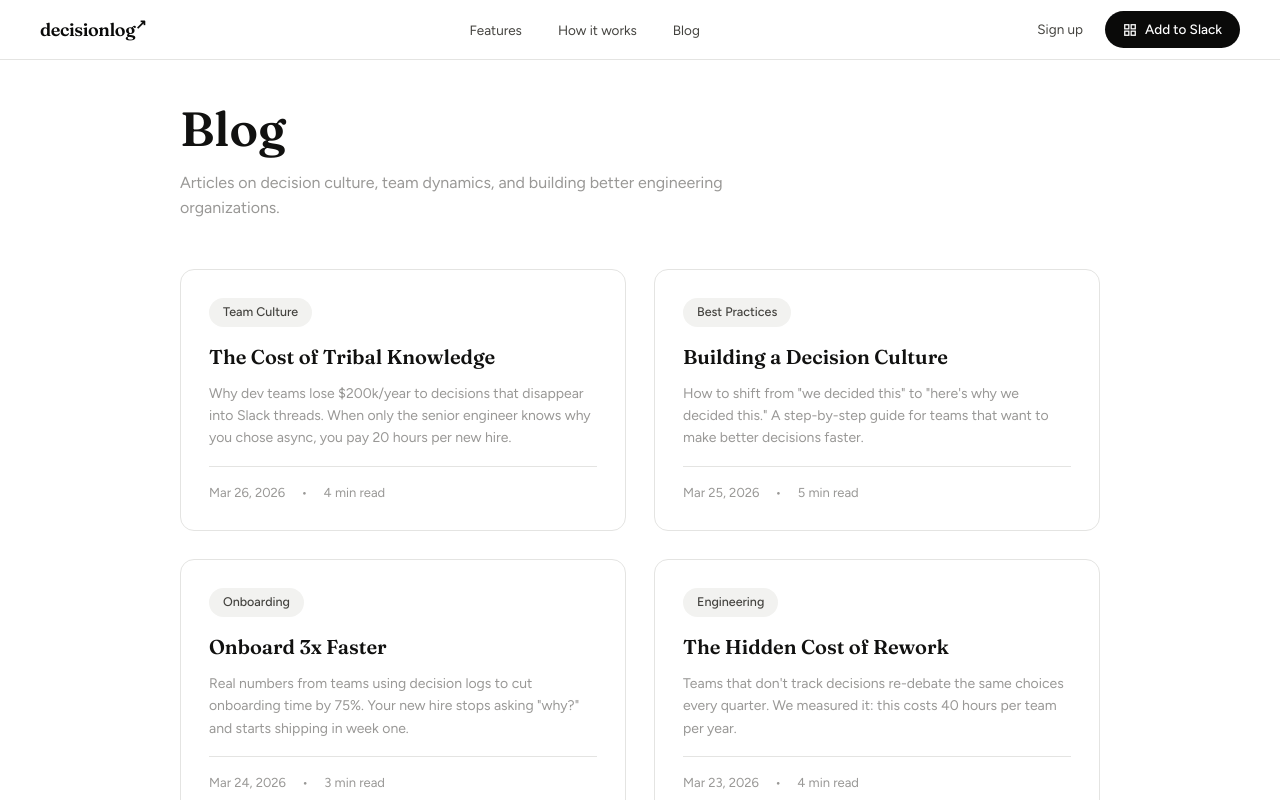
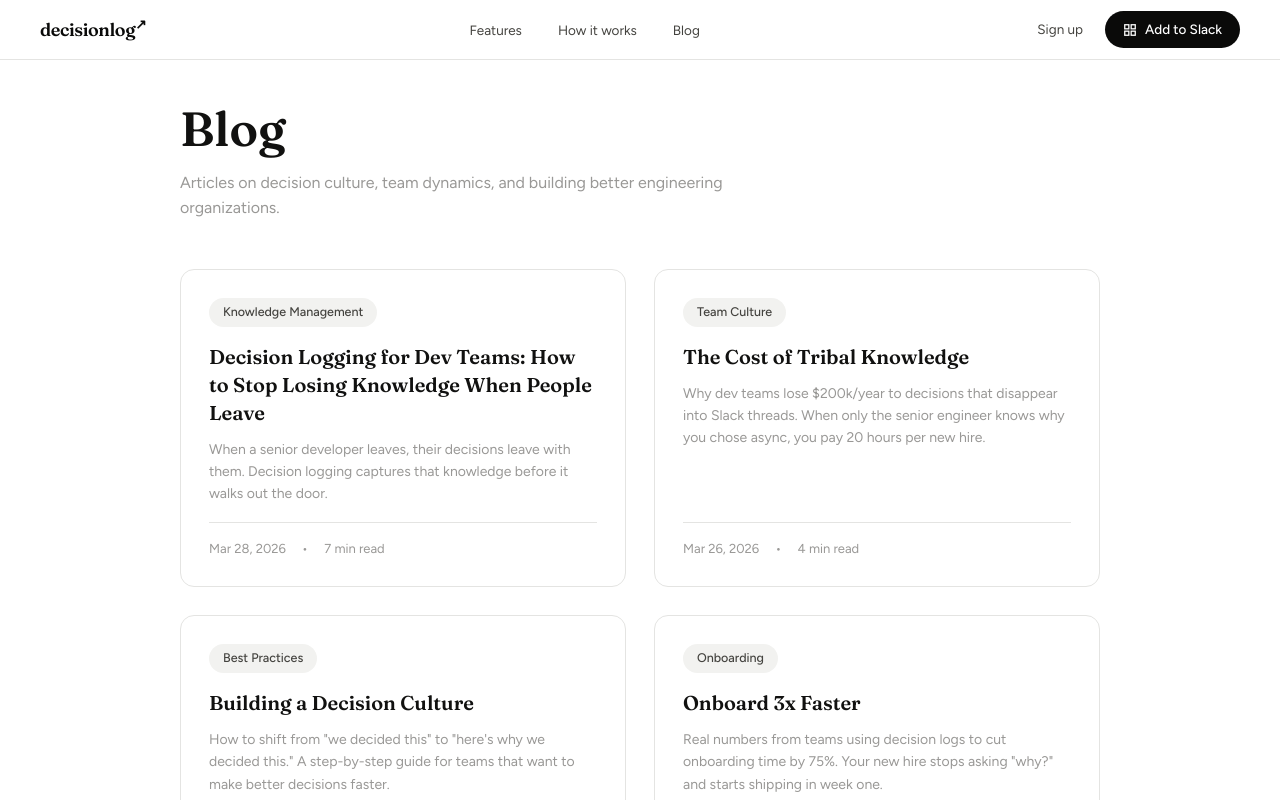
Before and after one commit to cordarroroy/decisionlog-dashboard-5, a Next.js app: page /blog in a window 1280 px wide. Shown: the top 800 px of the page. Built offline with nearby package versions, Linux system fonts and the light colour scheme.

Commit message:
Add blog post: Decision Logging for Dev Teams

```diff
--- a/app/blog/[slug]/page.tsx
+++ b/app/blog/[slug]/page.tsx
@@ -4,6 +4,113 @@ import { notFound } from 'next/navigation';
 
 // Placeholder blog posts data
 const blogPostsData: Record<string, any> = {
+  'decision-logging-dev-teams': {
+    title: 'Decision Logging for Dev Teams: How to Stop Losing Knowledge When People Leave',
+    author: 'decisionlog',
+    date: 'Mar 28, 2026',
+    readTime: '7 min read',
+    category: 'Knowledge Management',
+    excerpt: "When a senior developer leaves, their decisions leave with them. Decision logging captures that knowledge before it walks out the door.",
+    body: `
+      <p>When a senior developer leaves your company, what walks out the door?</p>
+
+      <p>It's not just their code. It's not just their patterns. It's their decisions. Every architectural choice, every tradeoff, every "we chose X because of Y" lives in their head. And when they leave, it leaves with them.</p>
+
+      <p>This is the tribal knowledge problem. And it's costing your team weeks of lost productivity, failed onboarding cycles, and repeated wheels.</p>
+
+      <p>But there's a solution: decision logging.</p>
+
+      <h2>The Real Cost of Tribal Knowledge</h2>
+
+      <p>Most teams track features. They track bugs. They track velocity. But they don't track decisions.</p>
+
+      <p>Your codebase exists because of a thousand decisions. Why is your auth system built the way it is? Why did you choose Postgres over MongoDB? Why do you use this weird pattern for state management? Why did you refactor the entire API last quarter?</p>
+
+      <p>The answer to all of these questions is locked in someone's head.</p>
+
+      <h3>Slow Onboarding</h3>
+
+      <p>New hires don't struggle with code. They struggle with understanding why the code exists. They read the implementation and think "this is weird." They don't understand the context.</p>
+
+      <h3>Brutal Code Reviews</h3>
+
+      <p>Code reviews should be about catching bugs and improving design. Instead, they become about explaining the original intent.</p>
+
+      <h3>Lost Context Switching</h3>
+
+      <p>Developers spend mental energy switching between understanding what was built and understanding why it was built. Every switch is a context loss. Every context loss is time.</p>
+
+      <h3>Knowledge Exits as People Leave</h3>
+
+      <p>This is the killer. When people leave, the knowledge they held becomes tribal history. New people can't access it. They have to re-learn everything from first principles.</p>
+
+      <h2>Decision Logging: The Solution</h2>
+
+      <p>Decision logging solves this by capturing decisions at the moment they're made.</p>
+
+      <p>Instead of hoping people remember, you log it. Why did we make this choice? What were the tradeoffs? What were the alternatives? Why did we reject them?</p>
+
+      <p>This becomes institutional memory. It's not locked in one person's head. It's accessible to everyone.</p>
+
+      <h2>How Decision Logging Works</h2>
+
+      <p>At its core, decision logging is simple:</p>
+
+      <ul>
+        <li>A decision gets made (in a meeting, in a PR, in Slack, wherever)</li>
+        <li>Someone logs it: "We chose Postgres because we needed ACID compliance and complex queries"</li>
+        <li>It's documented: what was chosen, why it was chosen, what alternatives existed</li>
+        <li>It's accessible: new hires can read it, reviewers can reference it, the team has context</li>
+      </ul>
+
+      <h2>The Benefits: What Decision Logging Gives You</h2>
+
+      <h3>Faster Onboarding</h3>
+
+      <p>New hires don't have to reverse-engineer decisions. They can read them. "Why is our auth system built this way?" has an answer. Onboarding goes from weeks to days.</p>
+
+      <h3>Better Code Reviews</h3>
+
+      <p>Reviewers understand context. They know the original decisions that shaped the system. Code reviews become about quality, not about explaining history.</p>
+
+      <h3>Reduced Context Switching</h3>
+
+      <p>Developers spend less mental energy understanding the "why." They can focus on the "what" and "how." Productivity increases.</p>
+
+      <h3>Knowledge Persists</h3>
+
+      <p>When people leave, the knowledge stays. Your team has memory. New people inherit understanding, not confusion.</p>
+
+      <h3>Faster Decision Making</h3>
+
+      <p>When you log past decisions, you avoid repeating them. You avoid relitigating choices. You move faster because context is shared.</p>
+
+      <h2>Getting Started with Decision Logging</h2>
+
+      <p>You don't need a complicated system. Start simple:</p>
+
+      <ul>
+        <li>Pick a format (could be Markdown, could be a simple document, could be a tool)</li>
+        <li>Log decisions as they're made (link to the PR, the meeting notes, the Slack thread)</li>
+        <li>Make it searchable and accessible</li>
+        <li>Build it into your review process</li>
+      </ul>
+
+      <p>The key is consistency. Small, regular decisions logged are worth more than comprehensive documentation of old decisions.</p>
+
+      <h2>Why Decision Logging Matters for Your Team</h2>
+
+      <p>If you've felt the friction of onboarding, of code reviews that take forever because context is missing, of knowledge walking out the door, you've felt the cost of not logging decisions.</p>
+
+      <p>This isn't a "nice to have." It's a productivity multiplier. Teams with decision history move faster. They onboard better. They review faster. They stay stable through turnover.</p>
+
+      <h2>Try It Free</h2>
+
+      <p>If you're interested in making this a real practice on your team, <strong>DecisionLog</strong> is designed exactly for this. We built it for teams that want to capture decisions without adding overhead.</p>
+
+      <p>We're running a free beta. If you want to see how decision logging transforms your team, <a href="https://slack.com/apps/A0ALMK3KXEZ-decisionlog" style="color: var(--dark); font-weight: 600;">add DecisionLog to your Slack</a> and start logging decisions today.</p>
+    `,
+  },
   'tribal-knowledge': {
     title: 'The Cost of Tribal Knowledge',
     author: 'decisionlog',
--- a/app/blog/page.tsx
+++ b/app/blog/page.tsx
@@ -3,6 +3,15 @@
 import type { Metadata } from 'next';
 
 const blogPosts = [
+  {
+    slug: 'decision-logging-dev-teams',
+    title: 'Decision Logging for Dev Teams: How to Stop Losing Knowledge When People Leave',
+    excerpt: "When a senior developer leaves, their decisions leave with them. Decision logging captures that knowledge before it walks out the door.",
+    category: 'Knowledge Management',
+    author: 'decisionlog',
+    date: 'Mar 28, 2026',
+    readTime: '7 min read',
+  },
   {
     slug: 'tribal-knowledge',
     title: 'The Cost of Tribal Knowledge',
--- a/app/page.tsx
+++ b/app/page.tsx
@@ -772,14 +772,14 @@ export default function HomePage() {
       <!-- Blog Grid -->
       <div style="display: grid; grid-template-columns: repeat(auto-fit, minmax(320px, 1fr)); gap: 24px;">
         <!-- Blog Card 1 -->
-        <a href="/blog/tribal-knowledge" style="text-decoration: none; color: inherit;">
+        <a href="/blog/decision-logging-dev-teams" style="text-decoration: none; color: inherit;">
           <div style="border: 1px solid var(--border); border-radius: 14px; padding: 28px; background: var(--white); transition: all 0.2s ease; cursor: pointer; height: 100%; display: flex; flex-direction: column;" onmouseover="this.style.boxShadow='0 8px 40px rgba(0,0,0,0.07)'" onmouseout="this.style.boxShadow='none'">
             <div style="margin-bottom: 16px;">
-              <span style="display: inline-block; font-size: 12.5px; font-weight: 500; color: var(--body); background: var(--light); padding: 5px 14px; border-radius: 50px;">Team Culture</span>
+              <span style="display: inline-block; font-size: 12.5px; font-weight: 500; color: var(--body); background: var(--light); padding: 5px 14px; border-radius: 50px;">Knowledge Management</span>
             </div>
-            <h3 style="font-family: 'Fraunces', serif; font-size: 18px; font-weight: 600; color: var(--dark); margin-bottom: 12px; line-height: 1.4;">The Cost of Tribal Knowledge</h3>
-            <p style="font-size: 14px; color: var(--muted); margin-bottom: 16px; flex-grow: 1; line-height: 1.6;">Why dev teams lose $200k/year to decisions that disappear into Slack threads.</p>
-            <div style="font-size: 13px; color: var(--muted);">Mar 26, 2026 · 4 min read</div>
+            <h3 style="font-family: 'Fraunces', serif; font-size: 18px; font-weight: 600; color: var(--dark); margin-bottom: 12px; line-height: 1.4;">Decision Logging for Dev Teams</h3>
+            <p style="font-size: 14px; color: var(--muted); margin-bottom: 16px; flex-grow: 1; line-height: 1.6;">When a senior developer leaves, their decisions leave with them. Here's the fix.</p>
+            <div style="font-size: 13px; color: var(--muted);">Mar 28, 2026 · 7 min read</div>
           </div>
         </a>
 
```
Also changed, not shown: 2 other files (tests, documents, lock files or other folders).
